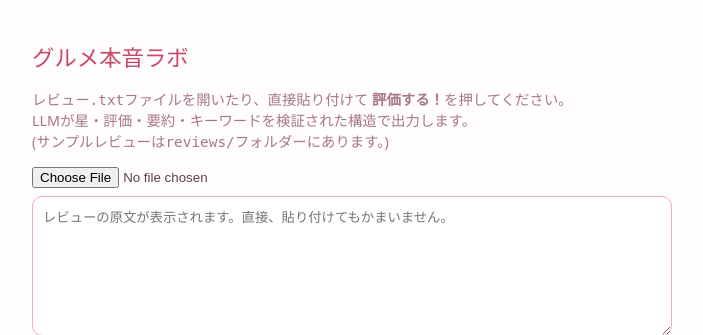
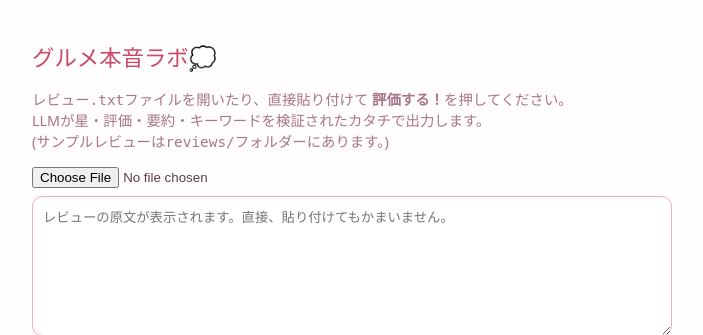
Before and after one commit to Azuking69/AI-Agent-project, a Flask app: page / in a window 1280 px wide. Shown: the top 335 px of the page, without its empty margins (288-991 px from the left). Run offline with Flask 3, Linux system fonts and the light colour scheme.

Commit message:
26.07.21 fixed codes index.html

```diff
--- a/p04_review_scorer/templates/index.html
+++ b/p04_review_scorer/templates/index.html
@@ -7,11 +7,11 @@
     <title>グルメ本音ラボ</title>
   </head>
   <body>
-    <h1>グルメ本音ラボ</h1>
+    <h1>グルメ本音ラボ💭</h1>
     <p class="hint">
       レビュー<code>.txt</code>ファイルを開いたり、直接貼り付けて
       <b>評価する！</b>を押してください。<br />
-      LLMが星・評価・要約・キーワードを検証された構造で出力します。<br />
+      LLMが星・評価・要約・キーワードを検証されたカタチで出力します。<br />
       (サンプルレビューは<code>reviews/</code>フォルダーにあります。)
     </p>
 
```
